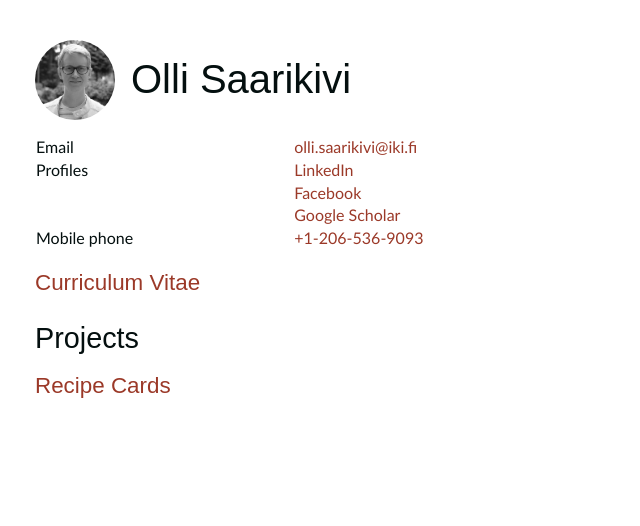
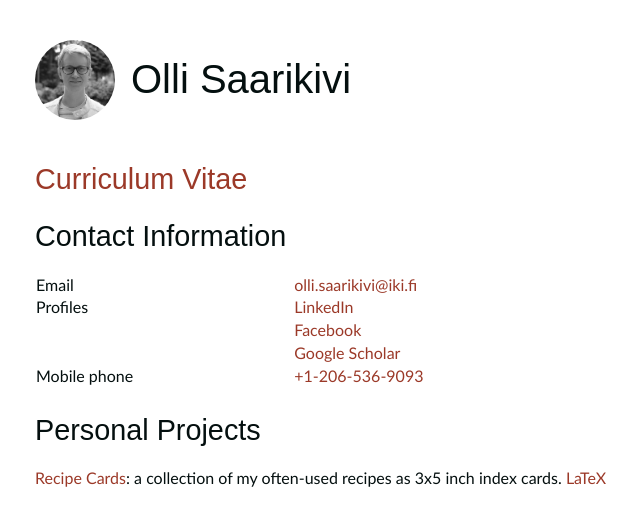
Before and after one commit to OlliSaarikivi/homepage, a Jekyll site: the page built from index.md, in a window 1280 px wide. Shown: the top 526 px of the page, without its empty margins (305-945 px from the left). Built offline with Jekyll 4.4.1, drawn with Linux system fonts in a browser that asks for light colours.

Commit message:
Update index.md

```diff
--- a/index.md
+++ b/index.md
@@ -3,6 +3,10 @@
 category: "menu"
 order: 1
 ---
+
+## [Curriculum Vitae](cv.md)
+
+## Contact Information
 
 |-|-|
 |Email|[olli.saarikivi@iki.fi](mailto:olli.saarikivi@iki.fi)|
@@ -11,8 +15,6 @@
 ||[Google Scholar](https://scholar.google.fi/citations?user=1DHsgZgAAAAJ&amp;hl=en)|
 |Mobile phone|[+1-206-536-9093](tel:+12065369093)|
 
-### [Curriculum Vitae](cv.md)
+## Personal Projects
 
-## Projects
-
-### [Recipe Cards](recipe_cards.pdf)
+[Recipe Cards](recipe_cards.pdf): a collection of my often-used recipes as 3x5 inch index cards. [LaTeX](https://github.com/OlliSaarikivi/recipecards)
```
